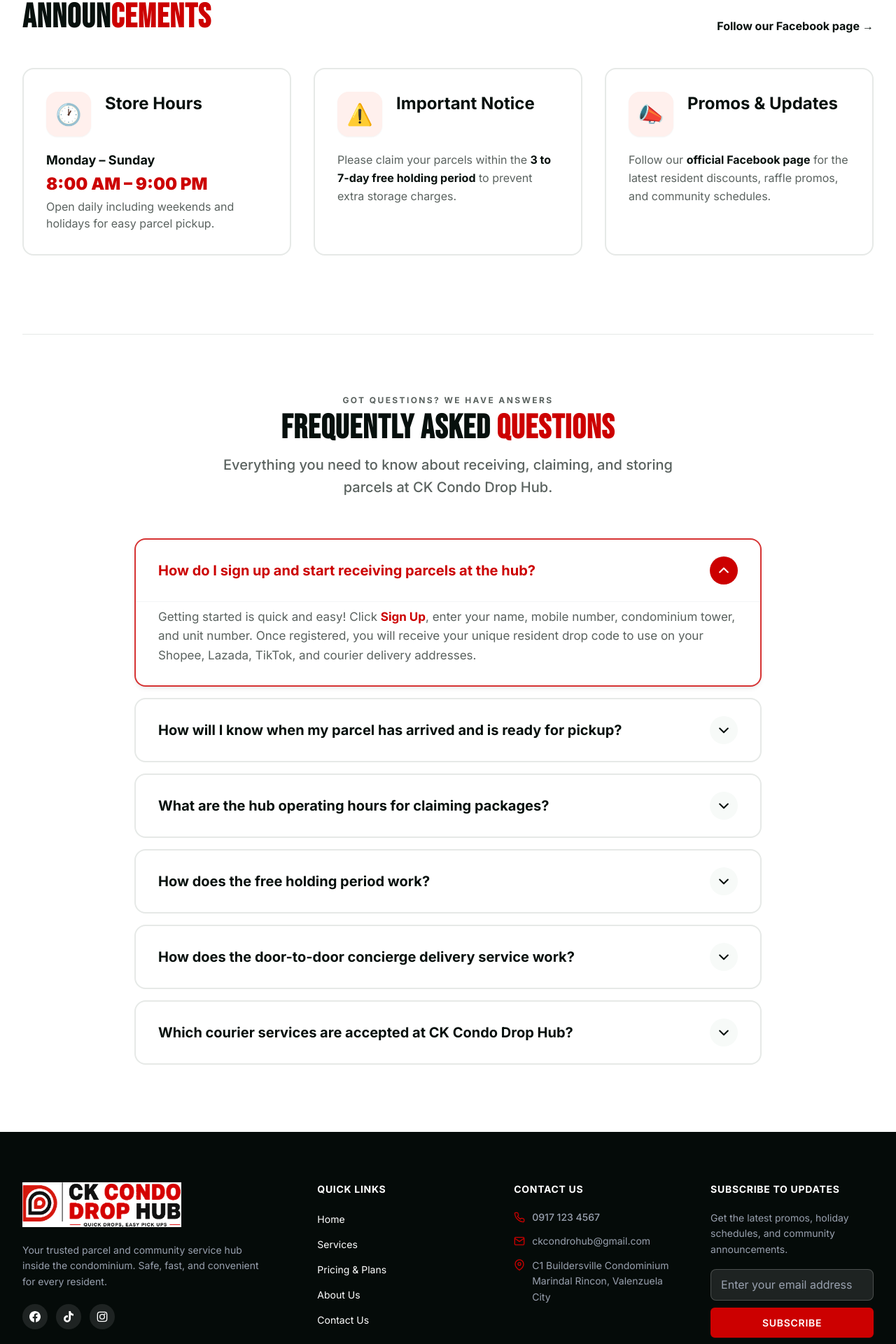
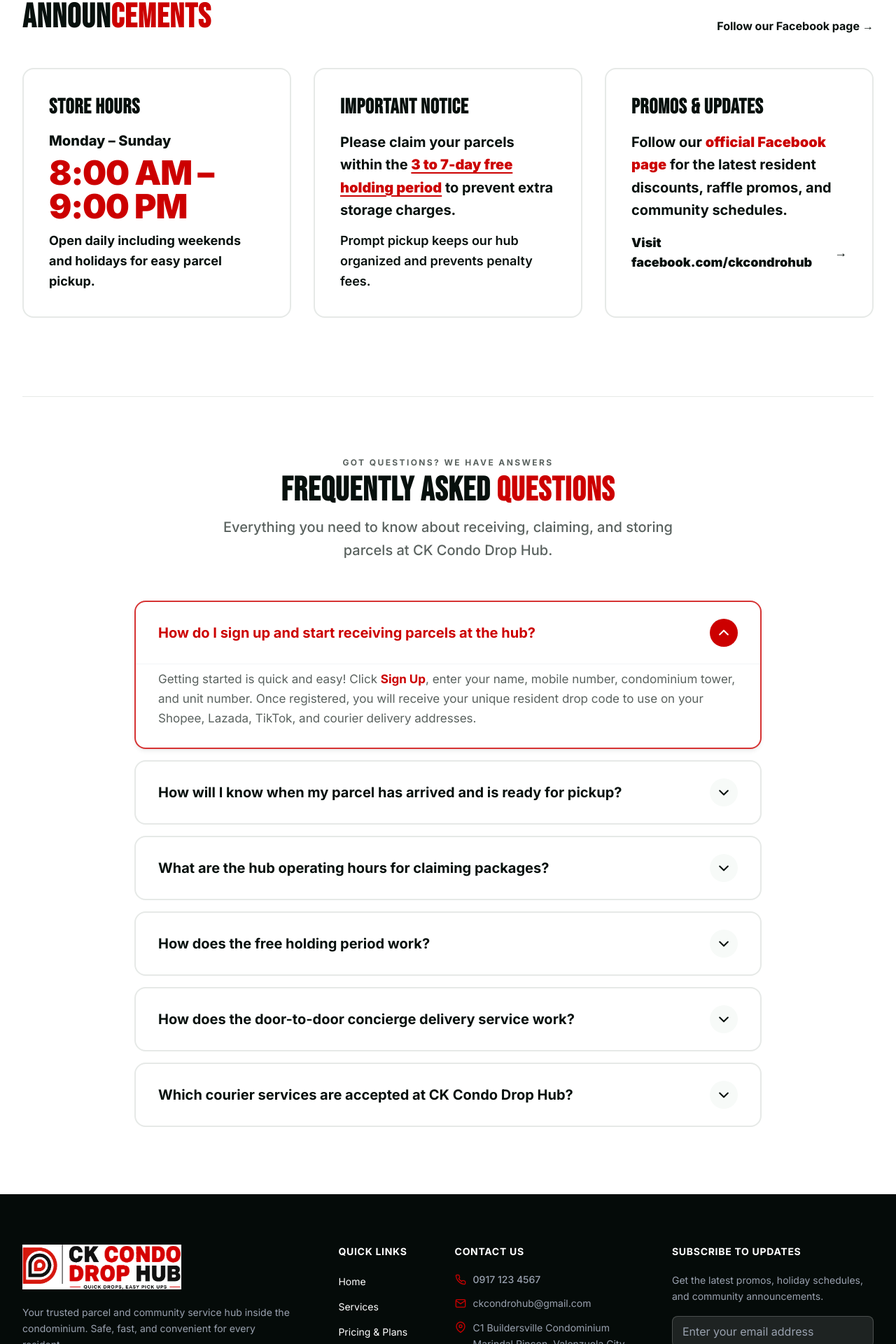
Before and after one commit to FredricksonAcorda/ck-condo-drop-hub, a Next.js app: page / in a window 1280 px wide. Shown: the part 3916-5836 px from the top of the page at 70% size. Built offline with nearby package versions, Linux system fonts and the light colour scheme.

Commit message:
style: balance footer column spacing with flex justify-between, remove announcement icons and enhance text sizing/weight

```diff
--- a/src/app/(public)/page.tsx
+++ b/src/app/(public)/page.tsx
@@ -819,37 +819,60 @@ const faqItems: FAQItem[] = [
 function AnnouncementsSection() {
   const announcements = [
     {
-      icon: "🕐",
       title: "Store Hours",
       desc: (
         <>
-          <span className="font-bold text-brand-text block text-base sm:text-lg">Monday – Sunday</span>
-          <span className="text-xl sm:text-2xl font-black text-brand-red block my-1">8:00 AM – 9:00 PM</span>
-          <span className="text-sm sm:text-base text-brand-text-secondary block mt-1">
+          <span className="font-extrabold text-brand-text block text-lg sm:text-xl mb-1.5">
+            Monday – Sunday
+          </span>
+          <span className="text-3xl sm:text-4xl lg:text-5xl font-black text-brand-red block my-2 tracking-tight">
+            8:00 AM – 9:00 PM
+          </span>
+          <span className="text-base sm:text-lg text-brand-text font-bold block mt-2.5 leading-relaxed">
             Open daily including weekends and holidays for easy parcel pickup.
           </span>
         </>
       ),
     },
     {
-      icon: "⚠️",
       title: "Important Notice",
       desc: (
         <>
-          <span className="text-sm sm:text-base text-brand-text-secondary leading-relaxed block">
-            Please claim your parcels within the <strong className="font-bold text-brand-text">3 to 7-day free holding period</strong> to prevent extra storage charges.
-          </span>
+          <p className="text-lg sm:text-xl text-brand-text font-bold leading-relaxed">
+            Please claim your parcels within the{" "}
+            <span className="text-brand-red font-black underline decoration-2 underline-offset-4">
+              3 to 7-day free holding period
+            </span>{" "}
+            to prevent extra storage charges.
+          </p>
+          <p className="text-base sm:text-lg text-brand-text font-semibold mt-3 leading-relaxed">
+            Prompt pickup keeps our hub organized and prevents penalty fees.
+          </p>
         </>
       ),
     },
     {
-      icon: "📣",
       title: "Promos & Updates",
       desc: (
         <>
-          <span className="text-sm sm:text-base text-brand-text-secondary leading-relaxed block">
-            Follow our <strong className="font-bold text-brand-text">official Facebook page</strong> for the latest resident discounts, raffle promos, and community schedules.
-          </span>
+          <p className="text-lg sm:text-xl text-brand-text font-bold leading-relaxed">
+            Follow our{" "}
+            <span className="text-brand-red font-black">
+              official Facebook page
+            </span>{" "}
+            for the latest resident discounts, raffle promos, and community schedules.
+          </p>
+          <div className="mt-4">
+            <Link
+              href="https://facebook.com/ckcondrohub"
+              target="_blank"
+              rel="noopener noreferrer"
+              className="inline-flex items-center gap-2 text-brand-red font-black text-base sm:text-lg hover:underline"
+            >
+              <span>Visit facebook.com/ckcondrohub</span>
+              <span aria-hidden="true">→</span>
+            </Link>
+          </div>
         </>
       ),
     },
@@ -884,17 +907,14 @@ function AnnouncementsSection() {
           {announcements.map((item) => (
             <div
               key={item.title}
-              className="border-2 border-brand-border rounded-2xl p-7 sm:p-8 hover:shadow-xl hover:border-brand-red/40 hover:-translate-y-1 transition-all duration-300 bg-white flex flex-col justify-start"
+              className="border-2 border-brand-border rounded-2xl p-8 sm:p-9 hover:shadow-xl hover:border-brand-red/50 hover:-translate-y-1 transition-all duration-300 bg-white flex flex-col justify-between"
             >
-              <div className="flex items-start gap-4 sm:gap-5 mb-3">
-                <div className="w-14 h-14 sm:w-16 sm:h-16 bg-brand-red-bg rounded-2xl flex items-center justify-center shrink-0 text-2xl sm:text-3xl shadow-xs">
-                  {item.icon}
-                </div>
-                <div>
-                  <h3 className="font-bold text-xl sm:text-2xl text-brand-text mb-1 leading-snug">{item.title}</h3>
-                </div>
+              <div>
+                <h3 className="font-[family-name:var(--font-heading)] font-black text-2xl sm:text-3xl text-brand-text mb-4 uppercase tracking-wide">
+                  {item.title}
+                </h3>
+                <div className="text-brand-text leading-relaxed">{item.desc}</div>
               </div>
-              <div className="mt-2 text-brand-text leading-relaxed">{item.desc}</div>
             </div>
           ))}
         </div>
--- a/src/components/layout/PublicFooter.tsx
+++ b/src/components/layout/PublicFooter.tsx
@@ -15,9 +15,9 @@ export default function PublicFooter() {
   return (
     <footer id="contact" className="bg-brand-dark text-white scroll-mt-28">
       <div className="max-w-[1440px] mx-auto px-4 md:px-6 lg:px-8 py-14 lg:py-18">
-        <div className="grid grid-cols-1 lg:grid-cols-12 gap-10 lg:gap-8 xl:gap-12 items-start">
-          {/* Brand Column (Col 1-4) */}
-          <div className="lg:col-span-4 xl:col-span-4 pr-0 lg:pr-6 xl:pr-8">
+        <div className="flex flex-col sm:grid sm:grid-cols-2 lg:flex lg:flex-row lg:justify-between items-start gap-10 sm:gap-8 lg:gap-8 xl:gap-12">
+          {/* Brand Column */}
+          <div className="sm:col-span-2 lg:col-span-auto w-full lg:max-w-xs xl:max-w-sm shrink-0">
             <Link href="/" className="inline-block mb-4 group select-none" aria-label="CK Condo Drop Hub Home">
               <Image
                 src="/brand/logo-white.png"
@@ -58,10 +58,8 @@ export default function PublicFooter() {
             </div>
           </div>
 
-          {/* Evenly Balanced 3 Columns: Quick Links, Contact Us, Subscribe to Updates */}
-          <div className="lg:col-span-8 xl:col-span-8 grid grid-cols-1 sm:grid-cols-3 gap-8 lg:gap-8 xl:gap-12 items-start">
           {/* Quick Links Column */}
-            <div>
+          <div className="w-full sm:w-auto shrink-0">
             <h3 className="text-sm font-bold uppercase tracking-wider text-white mb-4 lg:mb-5">
               Quick Links
             </h3>
@@ -80,7 +78,7 @@ export default function PublicFooter() {
           </div>
 
           {/* Contact Us Column */}
-            <div>
+          <div className="w-full sm:w-auto shrink-0 max-w-xs">
             <h3 className="text-sm font-bold uppercase tracking-wider text-white mb-4 lg:mb-5">
               Contact Us
             </h3>
@@ -104,7 +102,7 @@ export default function PublicFooter() {
           </div>
 
           {/* Subscribe Column */}
-            <div>
+          <div className="sm:col-span-2 lg:col-span-auto w-full sm:w-auto lg:w-64 xl:w-72 shrink-0">
             <h3 className="text-sm font-bold uppercase tracking-wider text-white mb-4 lg:mb-5">
               Subscribe to Updates
             </h3>
@@ -125,7 +123,6 @@ export default function PublicFooter() {
           </div>
         </div>
       </div>
-      </div>
 
       {/* Copyright */}
       <div className="border-t border-white/10">
```
Lines whose indentation alone changed are shown as unchanged.
